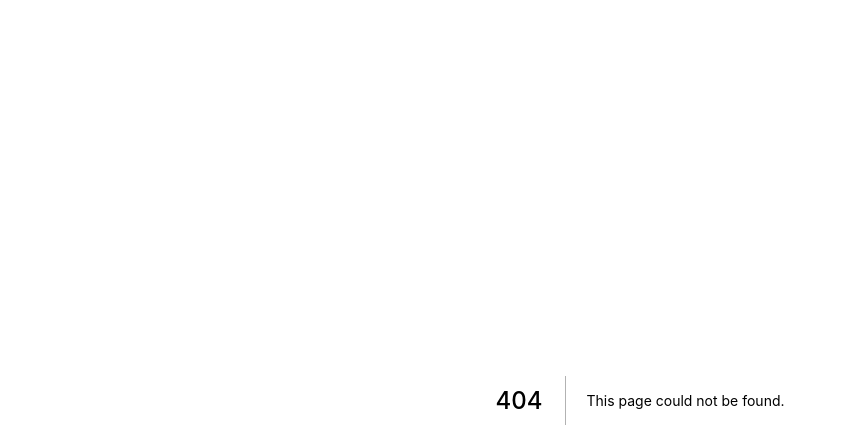
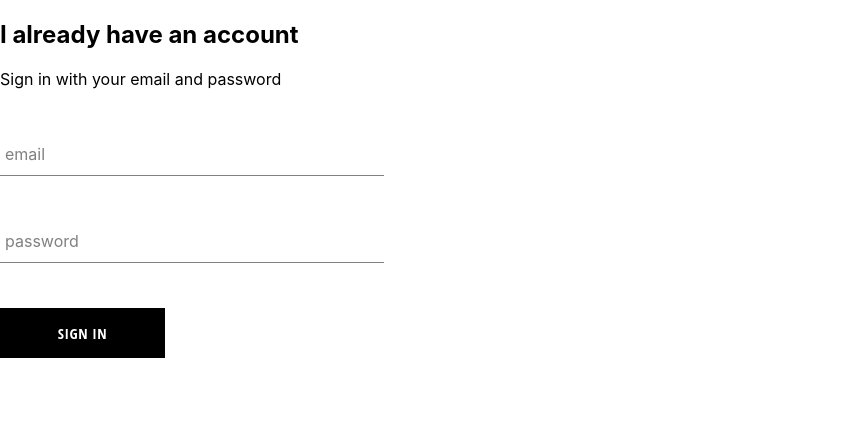
Before and after one commit to dev-mohammadrezaahmadi/clothes-shop, a Next.js app: page /signin in a window 1280 px wide. Before the commit this address had no page. Shown: the top 448 px of the page, without its empty margins (0-847 px from the left). Built offline with nearby package versions, Linux system fonts and the light colour scheme.

Commit message:
add and style signIn form components in signInUp page

```diff
--- /dev/null
+++ b/components/custom-button/CustomButton.component.tsx
@@ -0,0 +1,20 @@
+import React, { ReactNode } from "react";
+import styles from "./CustomButton.styles.module.scss";
+
+interface CustomButtonProps {
+	children: ReactNode;
+	type?: "submit" | "reset" | "button";
+}
+
+const CustomButton: React.FC<CustomButtonProps> = ({
+	children,
+	...otherProps
+}) => {
+	return (
+		<button className={styles.custom_button} {...otherProps}>
+			{children}
+		</button>
+	);
+};
+
+export default CustomButton;
--- /dev/null
+++ b/components/custom-button/CustomButton.styles.module.scss
@@ -0,0 +1,22 @@
+.custom_button {
+	min-width: 165px;
+	width: auto;
+	height: 50px;
+	letter-spacing: 0.5px;
+	line-height: 50px;
+	padding: 0 35px 0 35px;
+	font-size: 15px;
+	background-color: black;
+	color: white;
+	text-transform: uppercase;
+	font-family: "Open Sans Condensed";
+	font-weight: bolder;
+	border: none;
+	cursor: pointer;
+
+	&:hover {
+		background-color: white;
+		color: black;
+		border: 1px solid black;
+	}
+}
--- /dev/null
+++ b/components/form-input/FormInput.component.tsx
@@ -0,0 +1,83 @@
+import React from "react";
+import styled, { css } from "styled-components";
+
+interface FormInputProps {
+	handleChange: React.ChangeEventHandler<HTMLInputElement>;
+	name: string;
+	type: string;
+	value: string;
+	label: string;
+	required?: boolean;
+	className?: string;
+}
+
+const FormInput: React.FC<FormInputProps> = ({
+	className,
+	handleChange,
+	label,
+	...otherProps
+}) => {
+	return (
+		<div className={`group__${className}`}>
+			<input className={"form-input"} onChange={handleChange} {...otherProps} />
+			{label ? <label className={"form-input-label"}>{label}</label> : null}
+		</div>
+	);
+};
+
+// Styles
+const subColor = "grey";
+const mainColor = "black";
+const shrink = css`
+	color: ${mainColor};
+	font-size: 12px;
+	top: -14px;
+`;
+
+const StyledFormInput = styled(FormInput)`
+	position: relative;
+	margin: 45px 0;
+
+	.form-input {
+		background: none;
+		background-color: white;
+		color: ${subColor};
+		font-size: 18px;
+		padding: 10px 10px 10px 5px;
+		display: block;
+		width: 100%;
+		border: none;
+		border-radius: 0;
+		border-bottom: 1px solid ${subColor};
+		margin: 25px 0;
+
+		&:focus {
+			outline: none;
+		}
+
+		&:focus ~ .form-input-label {
+			${shrink}
+		}
+	}
+
+	input[type="password"] {
+		letter-spacing: 0.3em;
+	}
+
+	.form-input-label {
+		color: ${subColor};
+		font-size: 16px;
+		top: 10px;
+		font-weight: normal;
+		position: absolute;
+		pointer-events: none;
+		left: 5px;
+		transition: 300ms ease all;
+	}
+
+	.form-input-label {
+		${(props) => (props.value.length ? shrink : "")}
+	}
+`;
+
+export default StyledFormInput;
--- /dev/null
+++ b/components/sign-in/SignIn.component.tsx
@@ -0,0 +1,49 @@
+import React from "react";
+import FormInput from "../form-input/FormInput.component";
+import CustomButton from "../custom-button/CustomButton.component";
+import styles from "./SignIn.Styles.module.scss";
+
+const SignIn = () => {
+	const [userCredential, setUserCredential] = React.useState({
+		email: "",
+		password: "",
+	});
+
+	const handleSubmit: React.FormEventHandler<HTMLFormElement> = (e) => {
+		e.preventDefault();
+		setUserCredential({ ...userCredential, email: "", password: "" });
+	};
+
+	const handleChange: React.ChangeEventHandler<HTMLInputElement> = (e) => {
+		const { value, name } = e.target;
+		setUserCredential({ ...userCredential, [name]: value });
+	};
+	return (
+		<div className={styles.sign_in}>
+			<h2>I already have an account</h2>
+			<span>Sign in with your email and password</span>
+
+			<form onSubmit={handleSubmit}>
+				<FormInput
+					name="email"
+					type="email"
+					handleChange={handleChange}
+					value={userCredential.email}
+					label="email"
+					required
+				/>
+				<FormInput
+					name="password"
+					type="password"
+					value={userCredential.password}
+					handleChange={handleChange}
+					label="password"
+					required
+				/>
+				<CustomButton type="submit"> Sign in </CustomButton>
+			</form>
+		</div>
+	);
+};
+
+export default SignIn;
--- /dev/null
+++ b/components/sign-in/SignIn.styles.module.scss
@@ -0,0 +1,5 @@
+.sign_in {
+	width: 30vw;
+	display: flex;
+	flex-direction: column;
+}
--- /dev/null
+++ b/pages/signin.tsx
@@ -0,0 +1,9 @@
+import SignIn from "../components/sign-in/SignIn.component";
+
+const SignInUpPage: React.FC = () => (
+	<div className="signInUpPage">
+		<SignIn />
+	</div>
+);
+
+export default SignInUpPage;
```
Also changed, not shown: pages/index.tsx (deleted, +0 -69 lines), next-env.d.ts.
